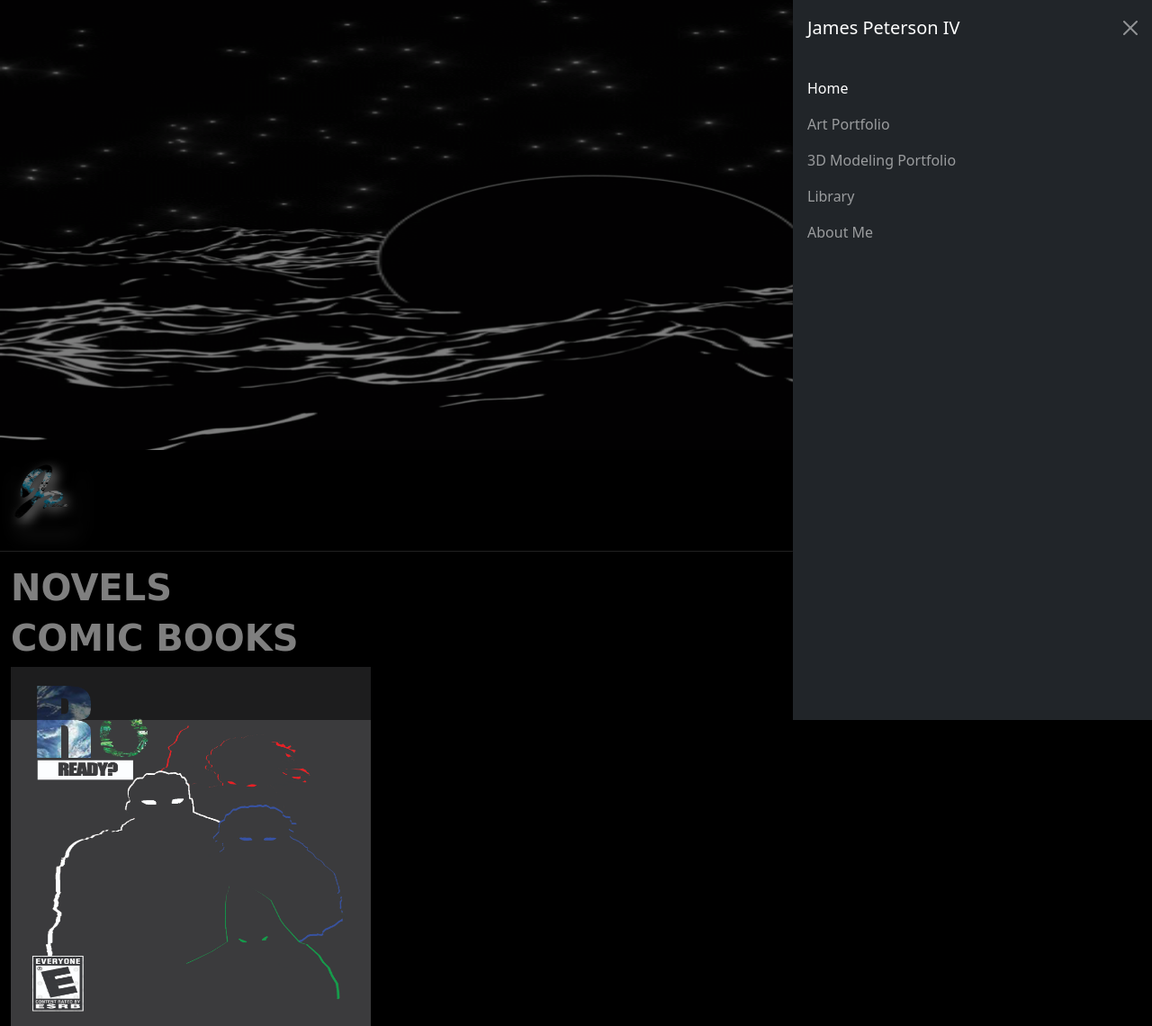
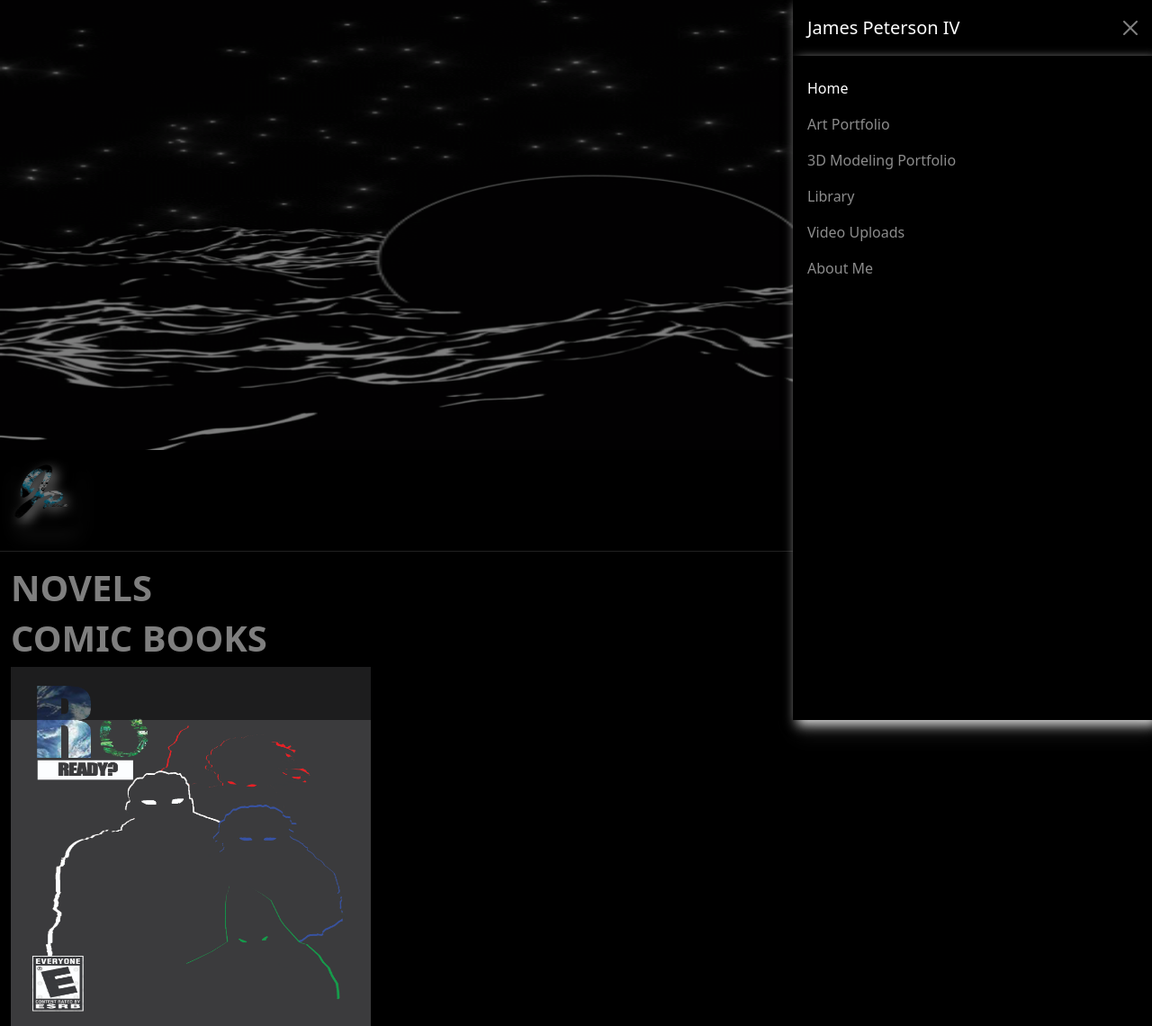
Before and after one commit to JamesPetersonIV/jp4Web, a Django app: page /library/ in a window 1280 px wide, after a click that opens the changed part. Shown: the top 1140 px of that part at 90% size. Run offline with Django 4.2, Linux system fonts and the light colour scheme; data comes from the database, SQL or seed files in the repository; the page is wider than the window, and the part outside it is not shown.

Commit message:
video addition

```diff
--- a/bio/admin.py
+++ b/bio/admin.py
@@ -12,3 +12,8 @@ class ArtworkAdmin(admin.ModelAdmin):
     prepopulated_fields = {'slug':('name',)}
 
 admin.site.register(Artwork, ArtworkAdmin)
+
+class VisAdmin(admin.ModelAdmin):
+    prepopulated_fields = {'slug':('video',)}
+
+admin.site.register(Vis, VisAdmin)
--- a/bio/models.py
+++ b/bio/models.py
@@ -43,3 +43,16 @@ class Artwork(models.Model):
         verbose_name_plural = 'Works of Art'
     def __str__(self):
         return self.name
+
+
+class Vis(models.Model):
+
+    video = models.TextField(max_length=100)
+    file = models.FileField(upload_to="vids", blank = True, null=True)
+    thumbnail = models.ImageField(upload_to="thumbnails", blank=True, null=True)
+    slug = models.SlugField(max_length=50)
+
+    class Meta:
+        verbose_name_plural = 'Visuals'
+    def __str__(self):
+        return self.video
--- a/bio/templates/bio/about.html
+++ b/bio/templates/bio/about.html
@@ -31,7 +31,6 @@
 
                 <th>
                     <br>
-                    (931) 249-3996 <br>
                     james5.peterson@famu.edu
                 </th>
             </tr>
--- a/bio/templates/bio/header.html
+++ b/bio/templates/bio/header.html
@@ -12,12 +12,12 @@
             <button class="navbar-toggler" type="button" data-bs-toggle="offcanvas" data-bs-target="#offcanvasDarkNavbar" aria-controls="offcanvasDarkNavbar">
               <span class="navbar-toggler-icon"></span>
             </button>
-            <div class="offcanvas offcanvas-end text-bg-dark" tabindex="-1" id="offcanvasDarkNavbar" aria-labelledby="offcanvasDarkNavbarLabel">
-              <div class="offcanvas-header">
+            <div class="offcanvas offcanvas-end text-bg-dark" tabindex="-1" id="offcanvasDarkNavbar" aria-labelledby="offcanvasDarkNavbarLabel" >
+              <div class="offcanvas-header shadow" style="background-color: black;">
                 <h5 class="offcanvas-title" id="offcanvasDarkNavbarLabel">James Peterson IV</h5>
                 <button type="button" class="btn-close btn-close-white" data-bs-dismiss="offcanvas" aria-label="Close"></button>
               </div>
-              <div class="offcanvas-body">
+              <div class="offcanvas-body shadow" style="background-color: black;">
                 <ul class="navbar-nav justify-content-end flex-grow-1 pe-3">
                   <li class="nav-item">
                     <a class="nav-link active" aria-current="page" href="{% url 'home' %}">Home</a>
@@ -32,6 +32,9 @@
                     <a class="nav-link" href="{% url 'library' %}">Library</a>
                   </li>
                   <li class="nav-item">
+                    <a class="nav-link" href="{% url 'videos' %}">Video Uploads</a>
+                  </li>
+                  <li class="nav-item">
                     <a class="nav-link" href="{% url 'about' %}">About Me</a>
                   </li>
                 </ul>
--- a/bio/templates/bio/library.html
+++ b/bio/templates/bio/library.html
@@ -4,7 +4,7 @@
 
 <!--content block-->
 {% block content %}
-<div class = "container-fluid" style="font-family: comic sans ms, cursive; color: white;">
+<div class = "container-fluid" style="color: white;">
     <div class = "row">
         <h1><b>NOVELS</b></h1>
     </div>
@@ -23,7 +23,7 @@
     </div>
 </div>
 
-<div class = "container-fluid" style="font-family: comic sans ms, cursive; color: white;">
+<div class = "container-fluid" style="color: white;">
     <div class = "row">
         <h1><b>COMIC BOOKS</b></h1>
     </div>
--- a/bio/urls.py
+++ b/bio/urls.py
@@ -2,7 +2,7 @@ from django.urls import path
 from . import views
 from django.conf import settings
 from django.conf.urls.static import static
-from bio.views import ArtPortfolio, AutoBio, TDCPortfolio, Library, Read, Info, Home
+from bio.views import ArtPortfolio, AutoBio, TDCPortfolio, Library, Read, Info, Home, Videos
 
 
 urlpatterns = [
@@ -11,6 +11,7 @@ urlpatterns = [
     path('about/', AutoBio.as_view(), name='about'),
     path('', Home.as_view(), name="home"),
     path('library/', Library.as_view(), name='library'),
+    path('visuals/', Videos.as_view(), name='videos'),
     #View specific item
     path('library/<int:pk>/', Read.as_view(), name='read'),
     path('artpf/<int:pk>/', Info.as_view(), name='info'),
--- a/bio/views.py
+++ b/bio/views.py
@@ -70,3 +70,10 @@ class Info(View):
         context={'info':info,}
 
         return render(request, 'bio/info.html', context)
+
+class Videos(View):
+    def get(self, request, *args, **kwargs):
+        vids=Vis.objects.all()
+        context={'vids':vids,}
+
+        return render(request, 'bio/videos.html', context)
```
Also changed, not shown: other parts of bio/templates/bio/header.html (+1 -1 lines), bio/templates/bio/videos.html (added, +18 -0 lines), bio/migrations/0001_initial.py, bio/migrations/0002_delete_portfolio.py (deleted), bio/migrations/0003_initial.py (deleted), bio/migrations/0004_alter_literature_options.py (deleted), bio/migrations/0005_alter_literature_pdf.py (deleted), bio/migrations/0006_alter_literature_cover_image.py (deleted), bio/migrations/0007_rename_cover_image_literature_img.py (deleted), bio/migrations/0008_artwork.py (deleted), bio/migrations/0009_alter_artwork_entry.py (deleted), db.sqlite3.
